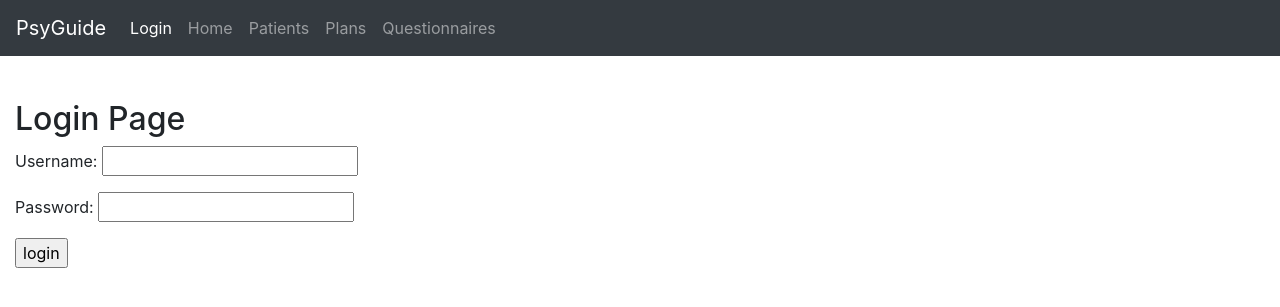
After one commit to ToniaSchlick/PsyGuide, a Django app: template PsyGuideSite/prescriber/templates/registration/login.html in a window 1280 px wide. The commit adds this page. Shown: the top 307 px of the page. Run offline with Django 3.2, Linux system fonts and the light colour scheme; the template is opened without the code that fills it, so the values that code supplies are empty, except form fields; form fields are guessed from the names that the template uses; some libraries are stand-ins or nearby versions.

Commit message:
user login and auth

```diff
--- a/PsyGuideSite/PsyGuideSite/settings.py
+++ b/PsyGuideSite/PsyGuideSite/settings.py
@@ -123,4 +123,6 @@ USE_TZ = True
 
 STATIC_URL = '/static/'
 
+LOGIN_REDIRECT_URL = '/'
+
 STATICFILES_DIRS = (os.path.join(BASE_DIR, "../static"),)
--- a/PsyGuideSite/prescriber/templates/prescriber/header.html
+++ b/PsyGuideSite/prescriber/templates/prescriber/header.html
@@ -8,12 +8,12 @@
     <link href="https://stackpath.bootstrapcdn.com/bootstrap/4.2.1/css/bootstrap.min.css" rel="stylesheet"
           integrity="sha384-GJzZqFGwb1QTTN6wy59ffF1BuGJpLSa9DkKMp0DgiMDm4iYMj70gZWKYbI706tWS" crossorigin="anonymous">
 
-    <link href="static/css/main.css" rel="stylesheet">
+    <link href="/static/css/main.css" rel="stylesheet">
 
     <title>PsyGuide - ZFR</title>
 </head>
 <body>
-<nav class="navbar navbar-expand-md fixed-top navbar-dark bg-primary">
+<nav class="navbar navbar-expand-md fixed-top navbar-dark bg-dark">
     <a class="navbar-brand" href="#">PsyGuide</a>
     <button class="navbar-toggler" type="button" data-toggle="collapse" data-target="#navbarSupportedContent" aria-controls="navbarSupportedContent" aria-expanded="false" aria-label="Toggle navigation">
         <span class="navbar-toggler-icon"></span>
@@ -22,7 +22,15 @@
     <div class="collapse navbar-collapse" id="navbarSupportedContent">
         <ul class="navbar-nav mr-auto">
             <li class="nav-item active">
+                {% if user.is_authenticated %}
+                <a class="nav-link" href="{% url 'logout' %}">Logout</a>
+                {% else %}
+                <a class="nav-link" href="{% url 'login' %}">Login</a>
+                {% endif%}
+            <li>
                 <a class="nav-link" href="#">Home</a>
+            </li>
+
             </li>
             <li class="nav-item">
                 <a class="nav-link" href="#">Patients</a>
--- /dev/null
+++ b/PsyGuideSite/prescriber/templates/registration/login.html
@@ -0,0 +1,26 @@
+{% extends "prescriber/header.html" %}
+
+{% block content %}
+<div class="container-fluid">
+        <div class="row">
+            <div class="col-md-6">
+            <h2>Login Page</h2>
+                {% if form.errors %}
+                <p>Invalid Input</p>
+                {% endif %}
+
+                {% if next %}
+                <p>Page Access Denied</p>
+                {% endif %}
+
+                <form method="post" action="{% url 'login' %}">
+                    {% csrf_token %}
+                    <p>Username: {{ form.username }}</p>
+                    <p>Password: {{ form.password }}</p>
+                    <p><input type="submit" = value="login"></p>
+                    <input type="hidden" = name="next" value="{{ next }}">
+                </form>
+            </div>
+        </div>
+    </div>
+{% endblock %}
--- a/PsyGuideSite/prescriber/urls.py
+++ b/PsyGuideSite/prescriber/urls.py
@@ -1,5 +1,7 @@
-from django.conf.urls import url
+from django.urls import path
 from . import views
 
 urlpatterns = [
-	url(r'^$', views.index, name = 'index')]
+	path('', views.index, name = 'index'),
+	path('register', views.register, name='register')
+]
```
Also changed, not shown: PsyGuideSite/PsyGuideSite/urls.py (+5 -3 lines), PsyGuideSite/prescriber/templates/registration/register.html (added, +21 -0 lines), PsyGuideSite/prescriber/views.py (+20 -1 lines), PsyGuideSite/db.sqlite3.
